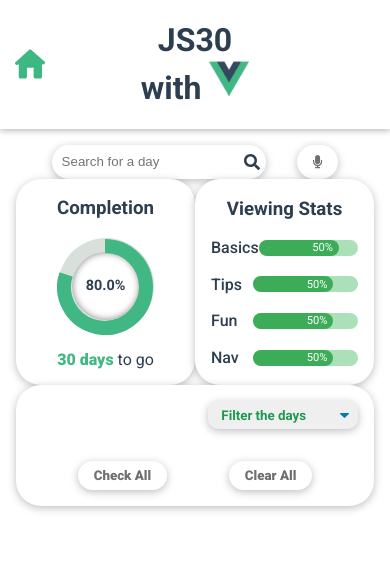
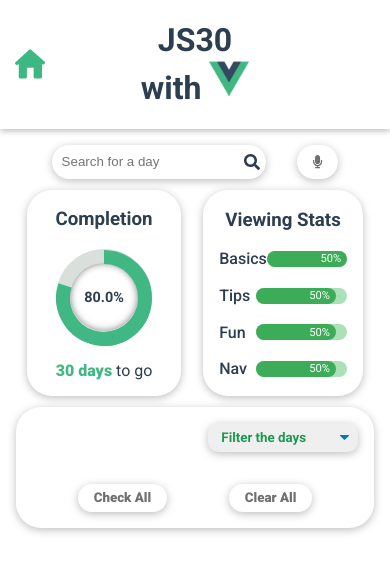
Before and after one commit to JPS09/js30_vue, a Vue app: page / in a window 390 px wide. Shown: the top 572 px of the page. Built offline with nearby package versions, Linux system fonts and the light colour scheme.

Commit message:
Fixed alignments and size on several components

```diff
--- a/src/App.vue
+++ b/src/App.vue
@@ -27,6 +27,7 @@
 
 #router-home {
   align-self: flex-start;
+  justify-content: center;
   margin: 0 auto;
   padding: 1em;
   width: 46vw;
--- a/src/components/stats/StatsStylingWrapper.vue
+++ b/src/components/stats/StatsStylingWrapper.vue
@@ -12,5 +12,11 @@
   width: 18em;
   max-height: 30em;
   padding: 0 1em;
+  margin: 0 1em;
+}
+@media (max-width: 960px) {
+  #stats-styling__wrapper {
+    margin: 0.7em;
+  }
 }
 </style>
--- a/src/views/Home.vue
+++ b/src/views/Home.vue
@@ -92,7 +92,7 @@
 #viewing-stats__section {
   display: flex;
   align-items: center;
-  justify-content: space-between;
+  justify-content: space-around;
 }
 .search-elements {
   display: flex;
```
